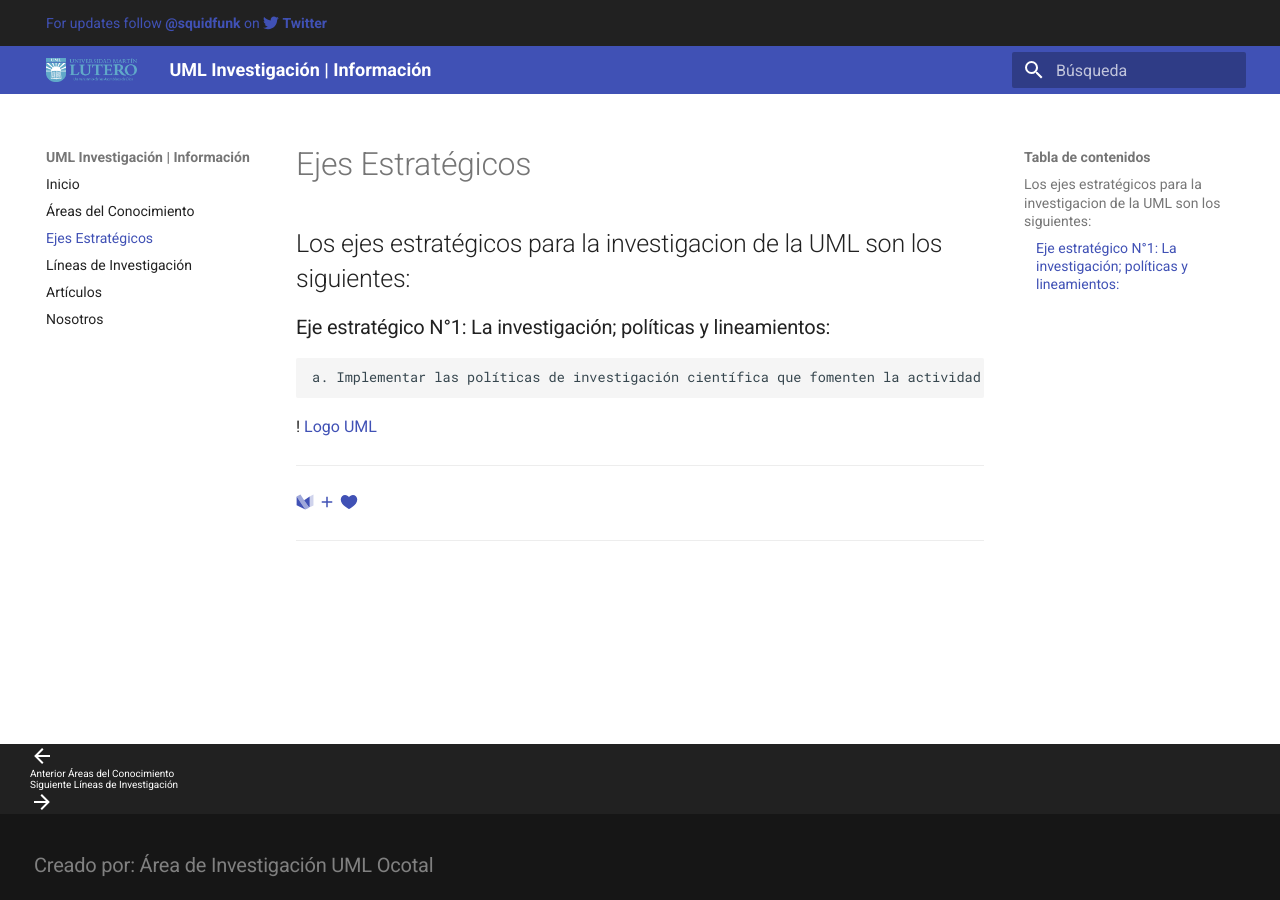
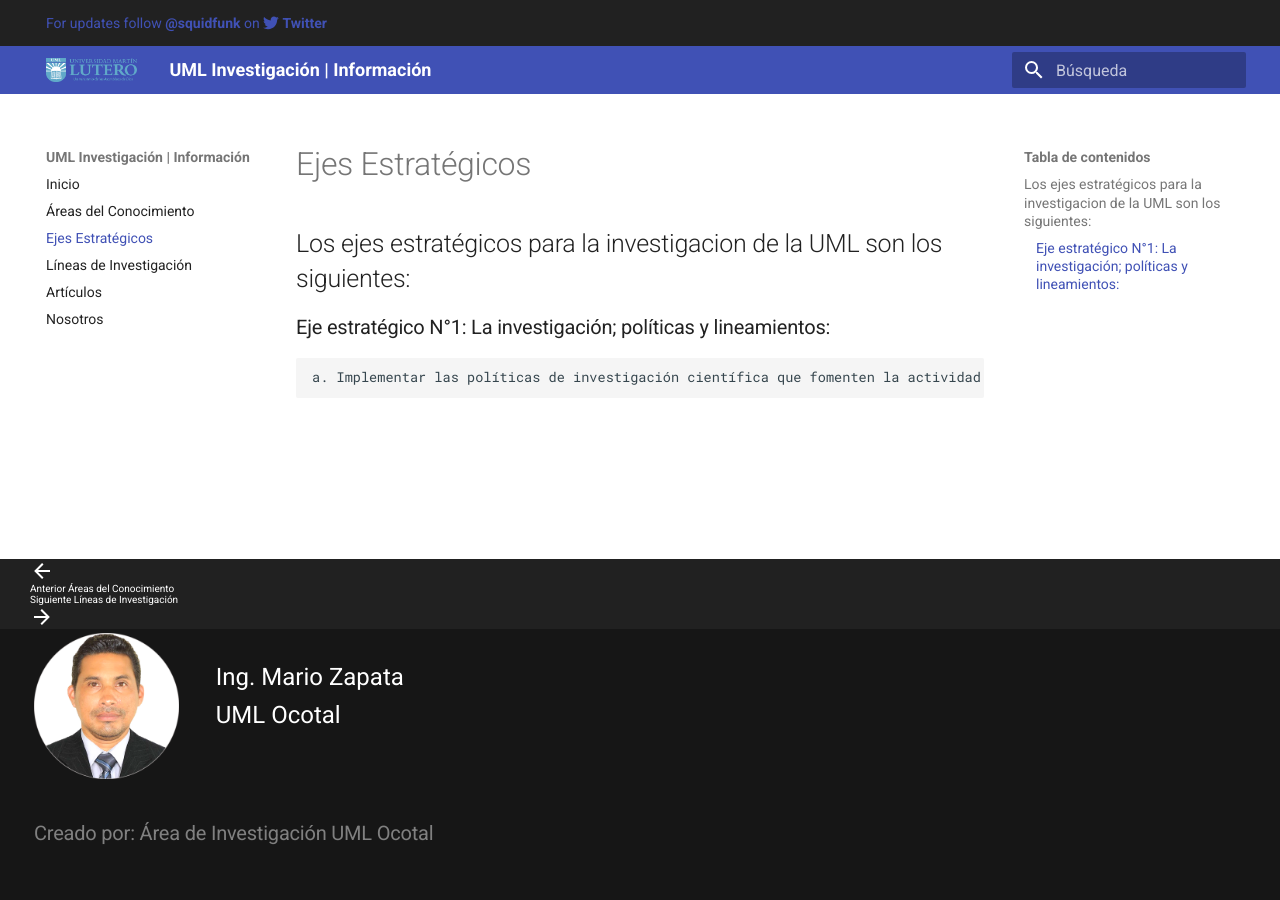
Before and after one commit to investigacionUMLOcotal/investInfo, an MkDocs documentation site: the page built from docs/ejes.md, in a window 1280 px wide. Built offline with MkDocs 1.6.1 and Material for MkDocs 9.7.7, drawn with Linux system fonts in a browser that asks for light colours.

Commit message:
Agregada Pie de Foto Mario

```diff
--- a/docs/ejes.md
+++ b/docs/ejes.md
@@ -3,6 +3,3 @@
 ###  Eje estratégico N°1: La investigación; políticas y lineamientos:
 
     a. Implementar las políticas de investigación científica que fomenten la actividad investigativa en los sectores estudiantiles y docentes de la universidad.
-
-
-! [Logo UML](https://github.com/investigacionUMLOcotal/investInfo/blob/main/docs/assets/logoUMLH.png)
--- a/docs/stylesheets/extra.css
+++ b/docs/stylesheets/extra.css
@@ -1,3 +1,34 @@
 #titleFot{
     color: gray;
 }
+
+img[src*="#logoEstilo"] {
+    width:60%;
+ }
+
+ #contetImgMario{
+     display: flex;
+ }
+
+ #contFoto{
+     width: 15%;
+     margin-right: 2%;
+ }
+
+ #textFoto{
+     margin: 2%;
+ }
+
+ @media screen and (min-width: 768px) {
+    #contFoto{
+        width: 12%!important;
+        margin-right: 2%;
+    }
+
+
+ #textFoto{
+     font-size: 1.5em;
+    margin: 1%;
+    margin-top: 2%;
+}
+  }
--- a/material/overrides/main.html
+++ b/material/overrides/main.html
@@ -35,7 +35,7 @@
 {% endblock %}
 {% block content %}
   {{ super() }}
-  <footer class="tx-content__footer md-typeset">
+<!--   <footer class="tx-content__footer md-typeset">
     <a href="{{ 'insiders/' | url }}" title="Material for MkDocs Insiders">
       <hr>
       <span class="twemoji">
@@ -49,7 +49,7 @@
       </span>
       <hr>
     </a>
-  </footer>
+  </footer> -->
 {% endblock %}
 {% block analytics %}
   {{ super() }}
--- a/material/overrides/partials/footer.html
+++ b/material/overrides/partials/footer.html
@@ -47,8 +47,15 @@
           {{ config.copyright }}
         </div>
         {% endif %}
+        <div id="contetImgMario">
+          <div id="contFoto" style="width: 15%;"><img src="../assets/FotoMarioTraje.png" alt="fotoMario" width="100%">
+          </div>
+          <div id="textFoto">
+            <div><span>Ing. Mario Zapata</span></div>
+            <div><span>UML Ocotal</span></div>
+          </div>
+        </div>
         <h3 id="titleFot">Creado por: Área de Investigación UML Ocotal</h3>
-      </div>
         {% include "partials/social.html" %}
       </div>
     </div>
--- a/mkdocs.yml
+++ b/mkdocs.yml
@@ -1,4 +1,3 @@
-
 site_name: UML Investigación | Información
 nav:
     - Inicio : index.md
```
Also changed, not shown: docs/index.md (+1 -10 lines), docs/assets/CarnetMario.jpeg (deleted), docs/assets/FotoMarioTraje.png (added), docs/assets/logoUMLColor.png (added), 1 other file. Lines whose indentation alone changed are shown as unchanged.
